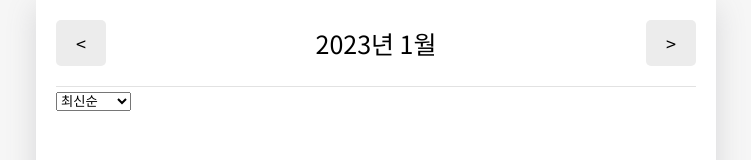
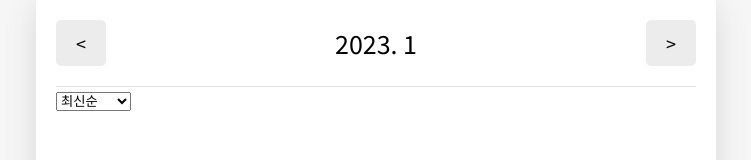
Before and after one commit to hansolljeong/react-emotion-diary, a React (Create React App) app: page / in a window 1280 px wide. Shown: the top 160 px of the page, without its empty margins (264-1015 px from the left). Built offline with nearby package versions, Linux system fonts and the light colour scheme.

Commit message:
영문으로 변경

```diff
--- a/src/pages/Home.js
+++ b/src/pages/Home.js
@@ -11,7 +11,7 @@ const Home = () => {
 
   const [data, setData] = useState([]);
   const [curDate, setCurDate] = useState(new Date());
-  const headText = `${curDate.getFullYear()}년 ${curDate.getMonth() + 1}월`;
+  const headText = `${curDate.getFullYear()}. ${curDate.getMonth() + 1}`;
 
   useEffect(() => {
     if (diaryList.length >= 1) {
```
